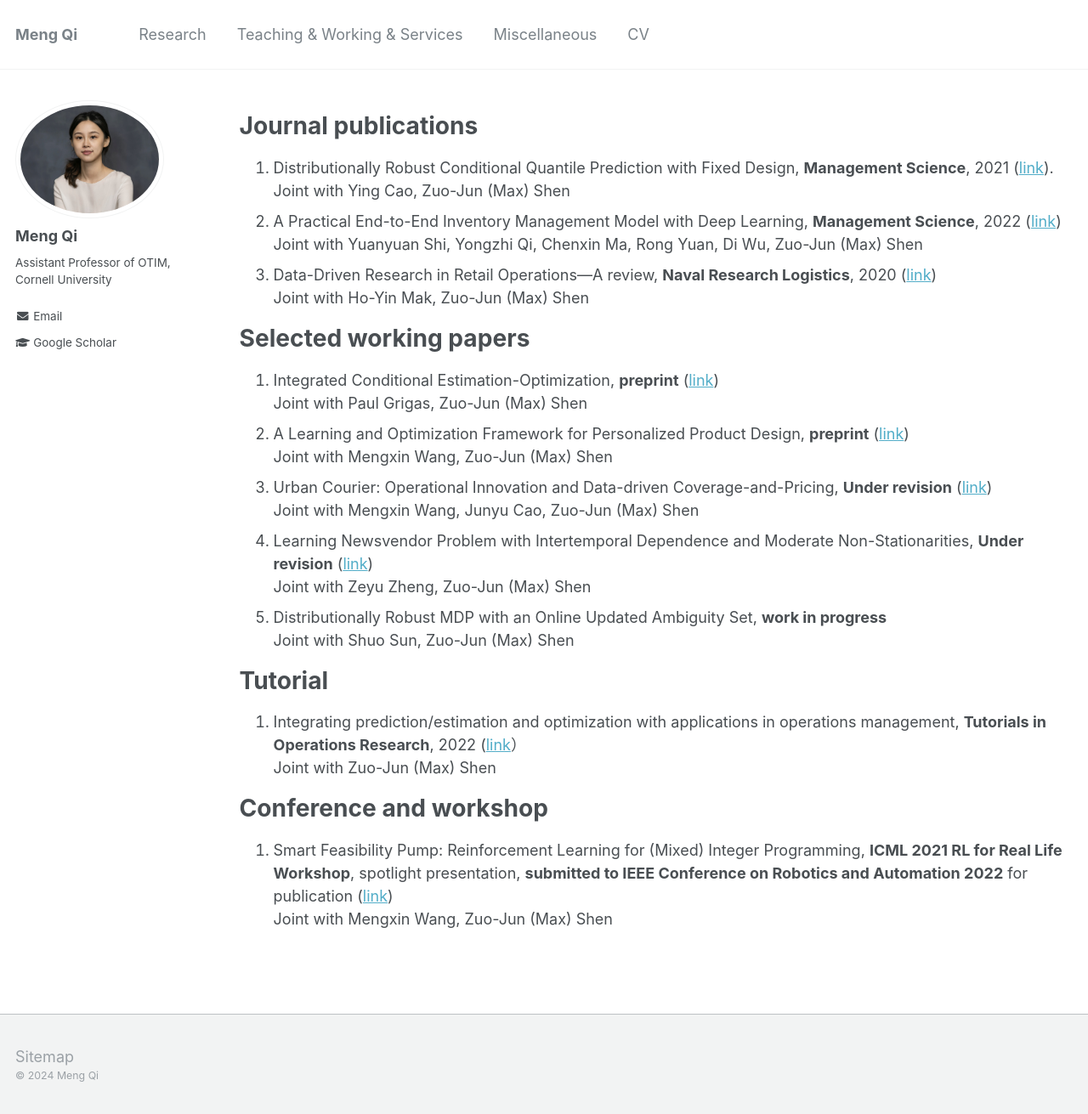
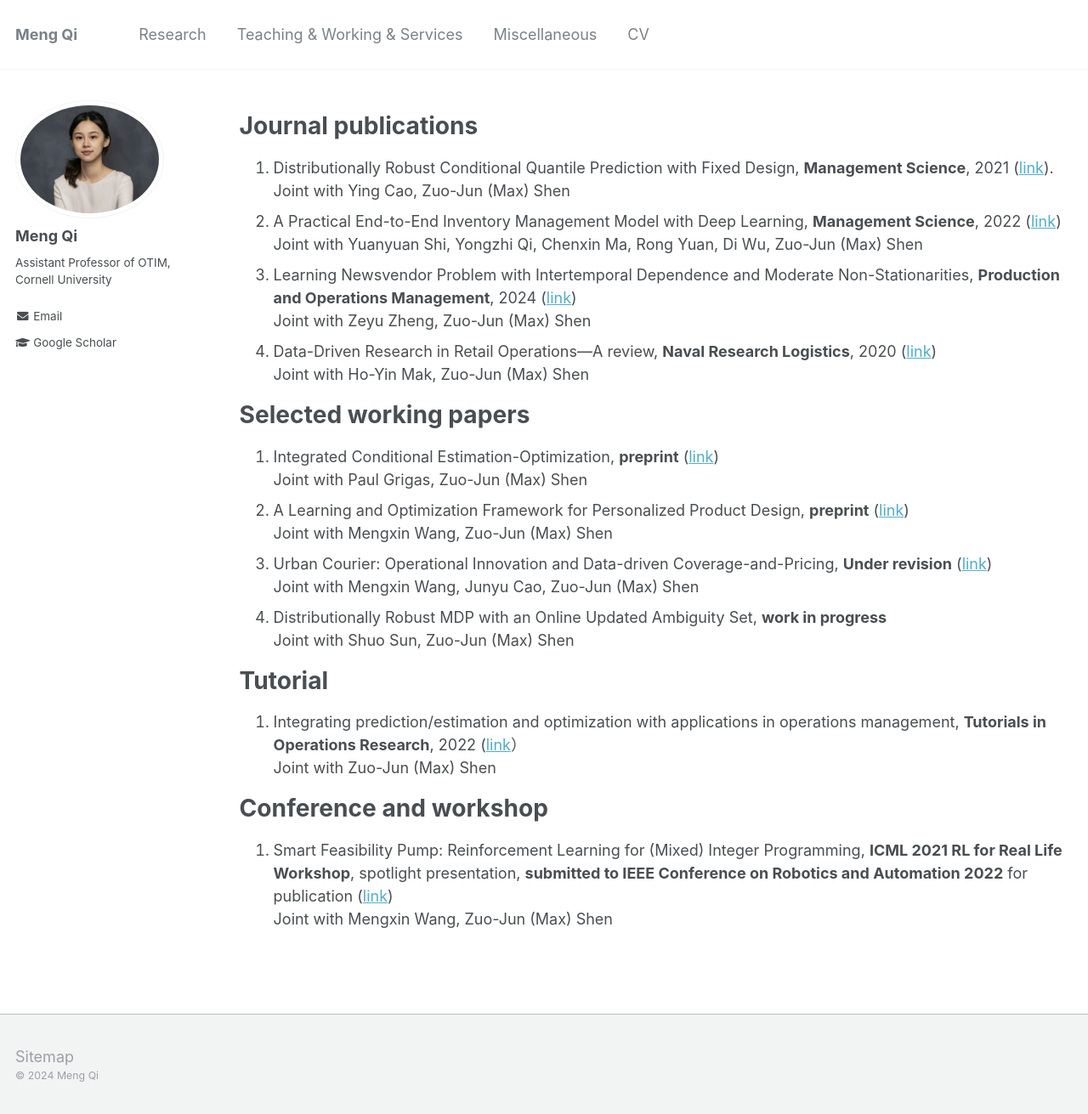
Before and after one commit to alicemengqi/site, a Jekyll site: the page built from _pages/publications.md, in a window 1280 px wide and 1311 px high. Shown: the whole window at 85% size. Built offline with Jekyll 4.4.1, drawn with Linux system fonts in a browser that asks for light colours; some of the changed lines change nothing that is shown.

Commit message:
Update publications.md

```diff
--- a/_pages/publications.md
+++ b/_pages/publications.md
@@ -11,6 +11,8 @@ author_profile: true
 Joint with Ying Cao, Zuo-Jun (Max) Shen
 1. A Practical End-to-End Inventory Management Model with Deep Learning, **Management Science**, 2022 ([link](https://pubsonline.informs.org/doi/full/10.1287/mnsc.2022.4564))
 Joint with Yuanyuan Shi, Yongzhi Qi, Chenxin Ma, Rong Yuan, Di Wu, Zuo-Jun (Max) Shen
+1. Learning Newsvendor Problem with Intertemporal Dependence and Moderate Non-Stationarities, **Production and Operations Management**, 2024 ([link](https://journals.sagepub.com/doi/abs/10.1177/10591478241242122))
+Joint with Zeyu Zheng, Zuo-Jun (Max) Shen
 1. Data-Driven Research in Retail Operations—A review, **Naval Research Logistics**, 2020 ([link](https://onlinelibrary.wiley.com/doi/full/10.1002/nav.21949))
 Joint with Ho-Yin Mak, Zuo-Jun (Max) Shen
 
@@ -22,8 +24,6 @@ Joint with Paul Grigas, Zuo-Jun (Max) Shen
 Joint with Mengxin Wang, Zuo-Jun (Max) Shen
 1. Urban Courier: Operational Innovation and Data-driven Coverage-and-Pricing, **Under revision** ([link](https://papers.ssrn.com/sol3/papers.cfm?abstract_id=3678317))
 Joint with Mengxin Wang, Junyu Cao, Zuo-Jun (Max) Shen
-1. Learning Newsvendor Problem with Intertemporal Dependence and Moderate Non-Stationarities, **Under revision** ([link](https://papers.ssrn.com/sol3/papers.cfm?abstract_id=3648615))
-Joint with Zeyu Zheng, Zuo-Jun (Max) Shen
 <!-- 1. End-to-End Deep Learning for Inventory Management with Fixed Ordering Cost and its Theoretical Analysis, **under review**
 Joint with Mo Liu, Zuo-Jun (Max) Shen -->
 1. Distributionally Robust MDP with an Online Updated Ambiguity Set, **work in progress**
```
